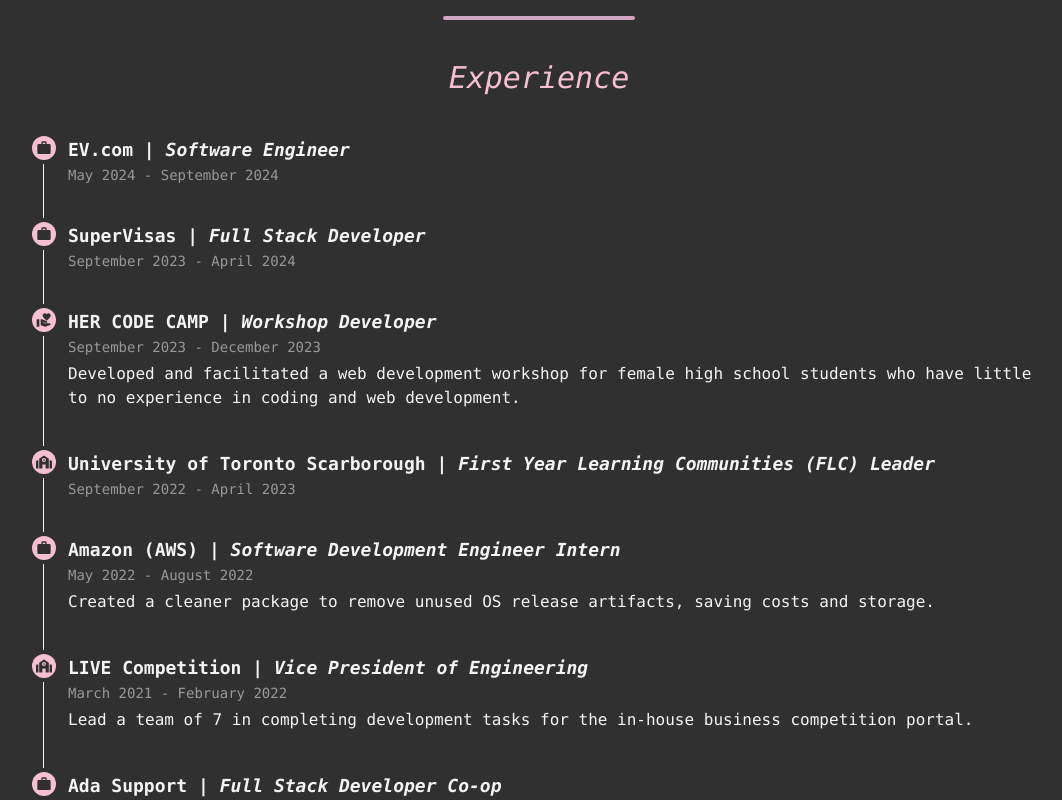
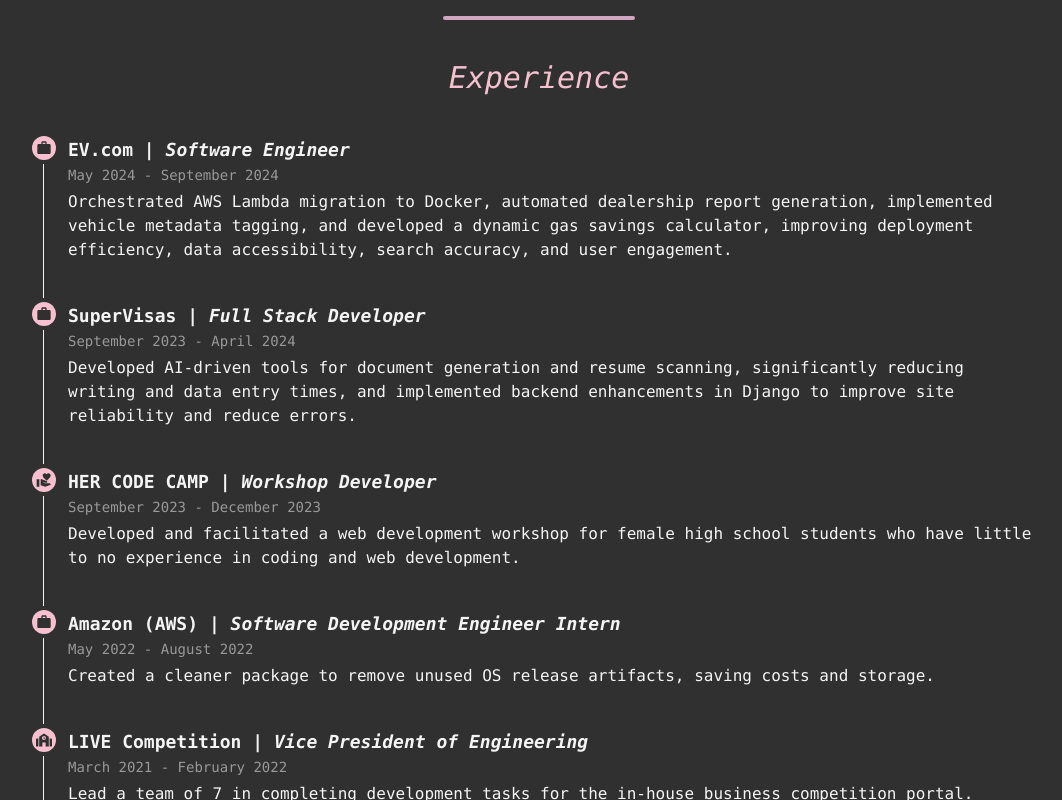
Before and after one commit to winnllam/winnllam.github.io, a React (Create React App) app: page / in a window 1280 px wide. Shown: the part 1980-2780 px from the top of the page, without its empty margins (101-1163 px from the left). Built offline with nearby package versions, Linux system fonts and the light colour scheme.

Commit message:
Updated recent experiences

```diff
--- a/src/components/experience/Experience.tsx
+++ b/src/components/experience/Experience.tsx
@@ -22,8 +22,8 @@
                       <FaSchool className="text-black" />
                     )}
                   </span>
-                  <h3 className="flex items-center mb-1 text-lg font-semibold">
-                    {item.company} |&nbsp;<i>{item.role}</i>
+                  <h3 className="items-center mb-1 text-lg font-semibold">
+                    {item.company} | <i>{item.role}</i>
                   </h3>
                   <time className="block mb-2 text-sm font-normal leading-none text-gray">
                     {item.dates}
--- a/src/components/experience/experiences.js
+++ b/src/components/experience/experiences.js
@@ -1,4 +1,4 @@
-export const RELEVANT = [13, 12, 11, 9, 8, 7, 6, 3, 2];
+export const RELEVANT = [13, 12, 11, 8, 7, 6, 3, 2];
 
 export const EXPERIENCES = [
   {
@@ -7,7 +7,8 @@
     company: "EV.com",
     role: "Software Engineer",
     dates: "May 2024 - September 2024",
-    description: "",
+    description:
+      "Orchestrated AWS Lambda migration to Docker, automated dealership report generation, implemented vehicle metadata tagging, and developed a dynamic gas savings calculator, improving deployment efficiency, data accessibility, search accuracy, and user engagement.",
   },
   {
     id: 12,
@@ -15,7 +16,8 @@
     company: "SuperVisas",
     role: "Full Stack Developer",
     dates: "September 2023 - April 2024",
-    description: "",
+    description:
+      "Developed AI-driven tools for document generation and resume scanning, significantly reducing writing and data entry times, and implemented backend enhancements in Django to improve site reliability and reduce errors.",
   },
   {
     id: 11,
@@ -41,7 +43,8 @@
     company: "University of Toronto Scarborough",
     role: "First Year Learning Communities (FLC) Leader",
     dates: "September 2022 - April 2023",
-    description: "",
+    description:
+      "Supported first-year university students' transition by providing guidance, answering questions, and co-facilitating weekly meetings, workshops, and events.",
   },
   {
     id: 8,
```
